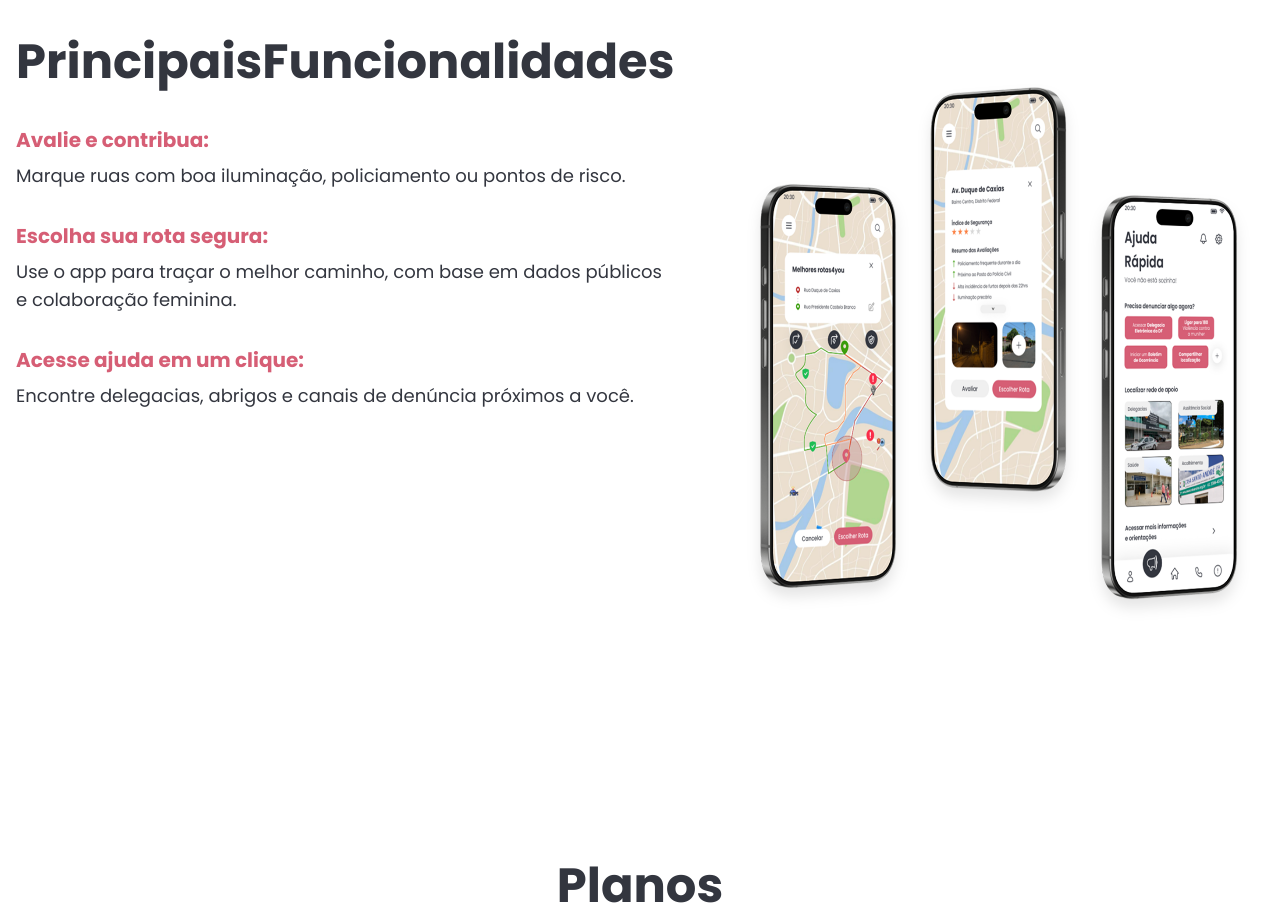
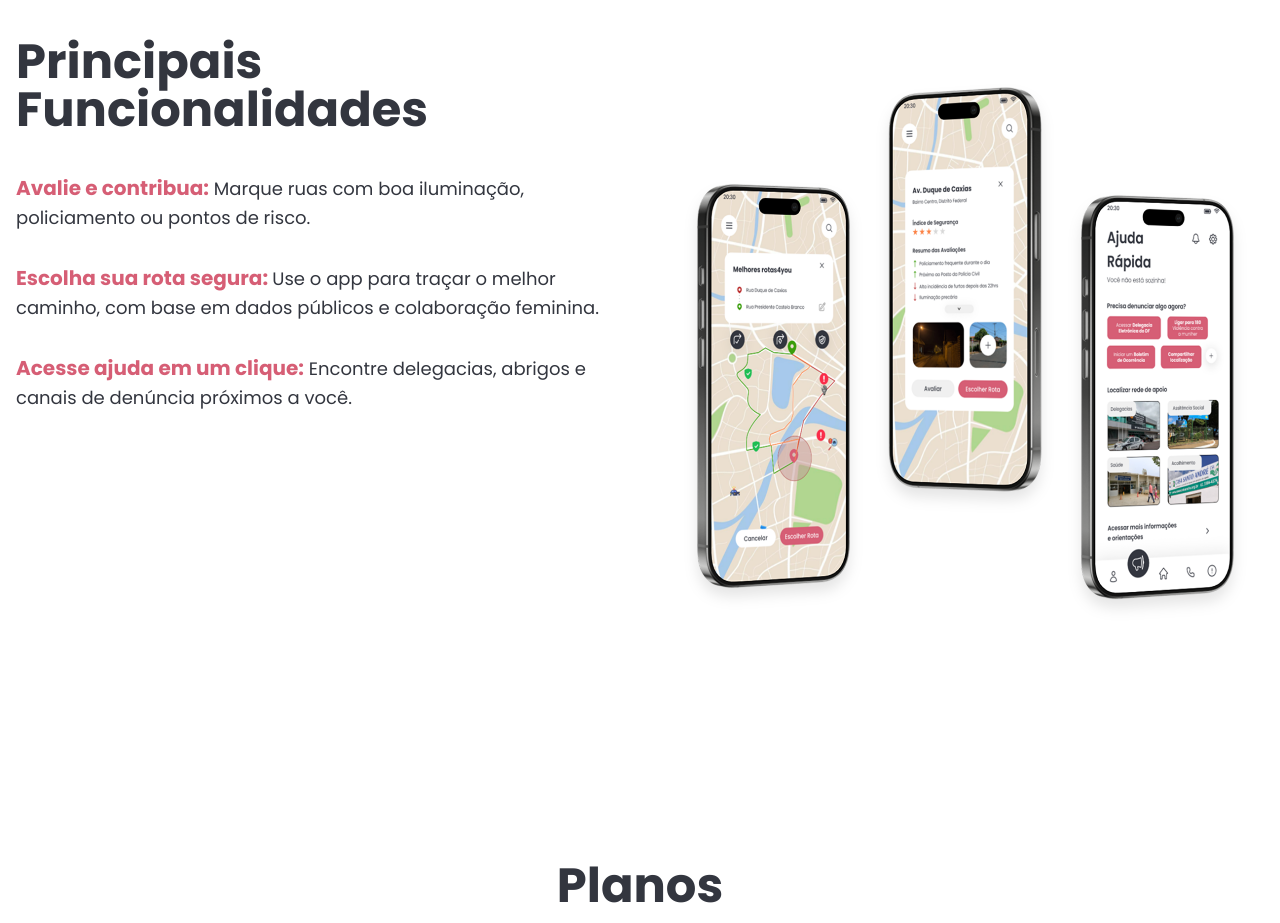
Before and after one commit to Fabricio-Antonio/Rotas4me-site, a Next.js app: page / in a window 1280 px wide. Shown: the part 1540-2463 px from the top of the page. Built offline with nearby package versions, Linux system fonts and the light colour scheme.

Commit message:
:pencil: aling text

```diff
--- a/src/app/page.tsx
+++ b/src/app/page.tsx
@@ -50,32 +50,24 @@ export default function Home() {
           <div className="flex-1 flex flex-col items-center md:items-start">
             <h2 className="text-2xl xs:text-3xl sm:text-5xl font-extrabold text-[#33363F] mb-6 sm:mb-10 font-poppins text-center md:text-left">
               Principais
-              <br className="block sm:hidden" />
+              <br/>
               Funcionalidades
             </h2>
             <ul className="space-y-10 sm:space-y-8 text-center md:text-left text-base xs:text-lg sm:text-xl w-full px-2 sm:px-0">
-              <li className="flex flex-col items-center md:items-start">
+              <li className="items-center md:items-start">
                 <span className="text-[#D65E75] font-bold text-lg sm:text-xl mb-2">
-                  Avalie e contribua:
-                </span>
-                <span className="text-[#33363F] text-base sm:text-lg">
-                  Marque ruas com boa iluminação, policiamento ou pontos de risco.
-                </span>
+                  Avalie e contribua:</span><span className="text-[#33363F] text-base sm:text-lg"> Marque ruas com boa iluminação, policiamento ou pontos de risco.</span>
               </li>
-              <li className="flex flex-col items-center md:items-start">
+              <li className="items-center md:items-start">
                 <span className="text-[#D65E75] font-bold text-lg sm:text-xl mb-2">
-                  Escolha sua rota segura:
-                </span>
-                <span className="text-[#33363F] text-base sm:text-lg">
-                  Use o app para traçar o melhor caminho, com base em dados públicos e colaboração feminina.
-                </span>
+                  Escolha sua rota segura: </span><span className="text-[#33363F] text-base sm:text-lg">
+                   Use o app para traçar o melhor caminho, com base em dados públicos e colaboração feminina.</span>
               </li>
-              <li className="flex flex-col items-center md:items-start">
+              <li className="items-center md:items-start">
                 <span className="text-[#D65E75] font-bold text-lg sm:text-xl mb-2">
                   Acesse ajuda em um clique:
                 </span>
-                <span className="text-[#33363F] text-base sm:text-lg">
-                  Encontre delegacias, abrigos e canais de denúncia próximos a você.
+                <span className="text-[#33363F] text-base sm:text-lg"> Encontre delegacias, abrigos e canais de denúncia próximos a você.
                 </span>
               </li>
             </ul>
```
